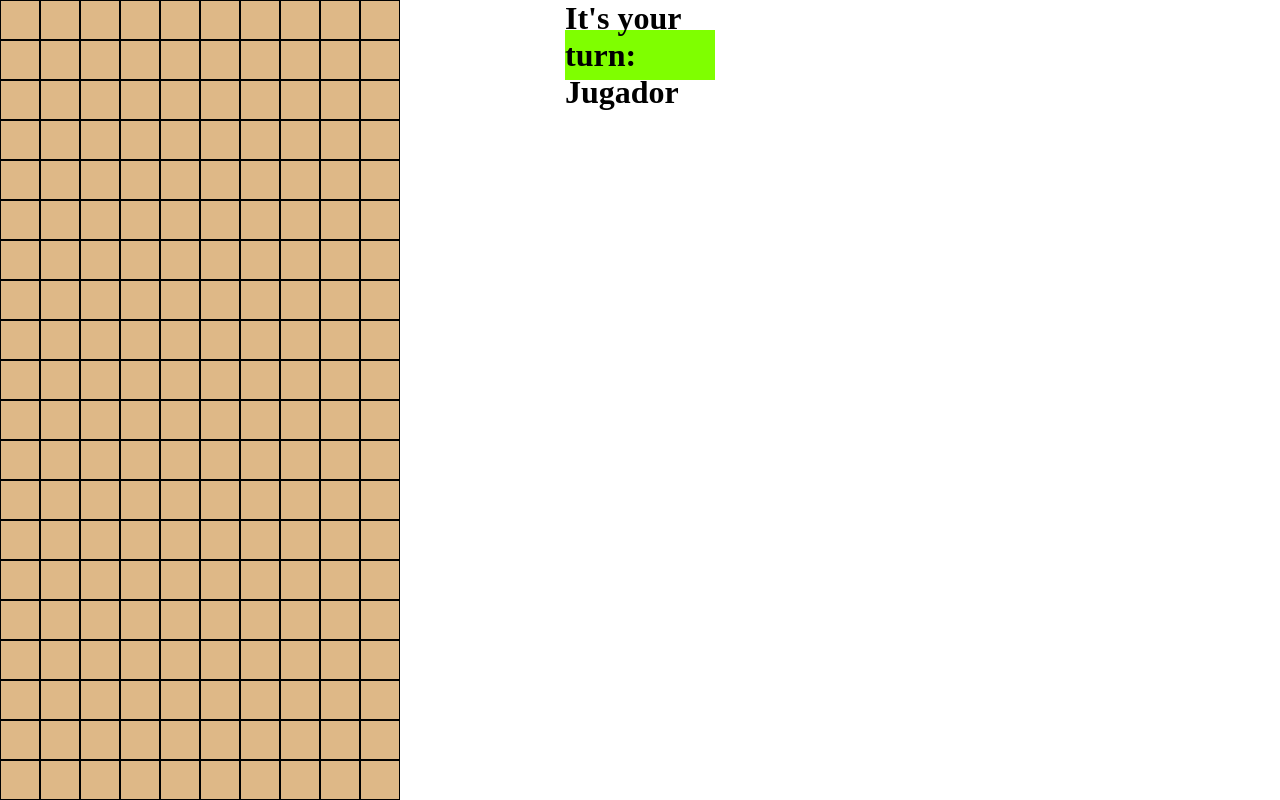
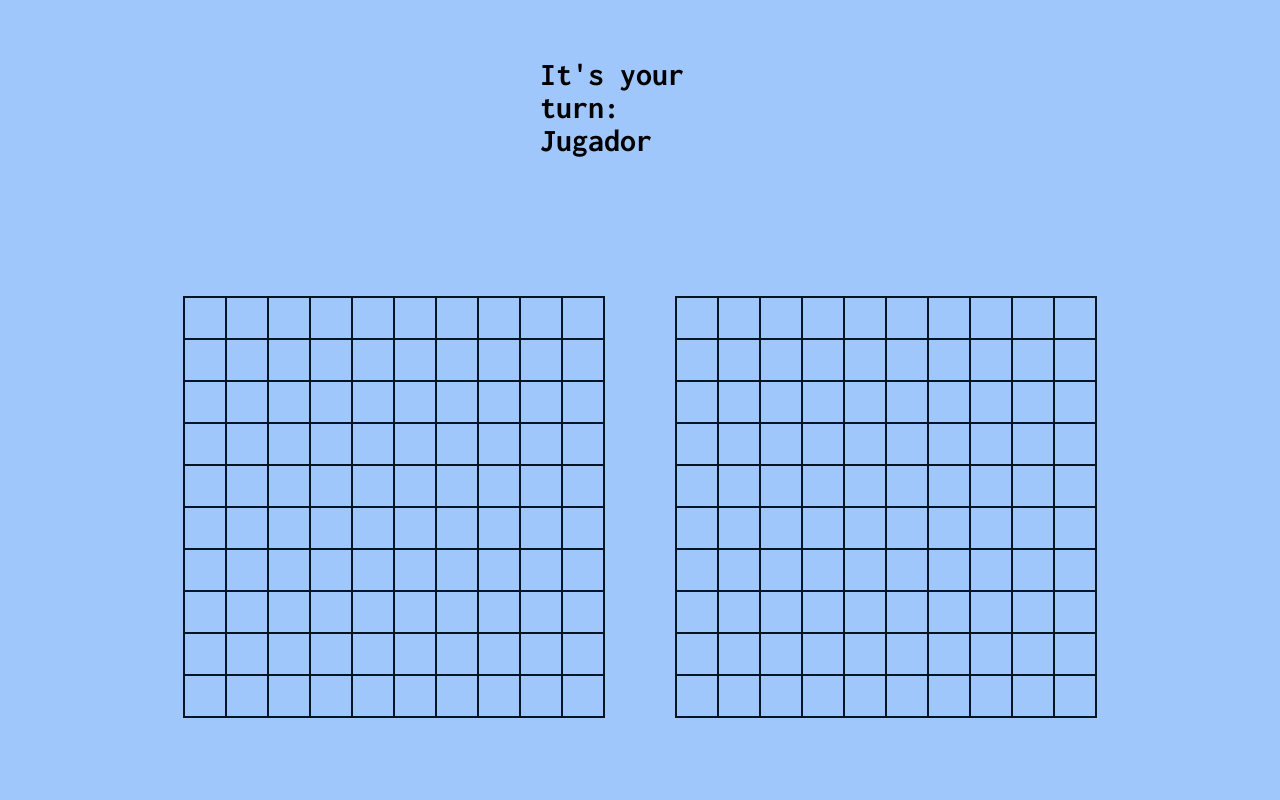
Before and after one commit to Tiago-salva/Battleship, a website with bundled scripts: page src/index.html in a window 1280 px wide. Built offline with nearby package versions, Linux system fonts and the light colour scheme; files whose address does not match are found by name.

Commit message:
feat: add new styles for the board and cells

```diff
--- a/src/styles.css
+++ b/src/styles.css
@@ -1,3 +1,15 @@
+@import url('https://fonts.googleapis.com/css2?family=Anton&display=swap');
+@import url('https://fonts.googleapis.com/css2?family=Inconsolata:wght@200..900&display=swap');
+
+:root {
+    --black: rgb(2, 21, 38);
+    --dark-blue: rgb(3, 52, 110);
+    --light-blue: rgba(66, 145, 250, 50%);
+    --light-blue-hover: rgb(120, 174, 245);
+    --blue: rgb(2, 76, 194);
+    --white: rgb(245, 245, 245);
+}
+
 * {
     margin: 0;
     padding: 0;
@@ -5,23 +17,41 @@
 }
 
 body {
+    background-color: var(--light-blue);
     width: 100%;
     height: 100vh;
     display: flex;
+    flex-direction: column;
+    justify-content: space-around;
+    align-items: center;
+    position: relative;
+}
+
+.waves {
+    position: absolute;
+    top: 0;
+    left: 0;
+    width: 100%;
+    height: 180px;
+    background: url("waves.svg") no-repeat bottom center / cover;
+    z-index: -1;
 }
 
 .game-turn {
-    width: 150px;
+    width: 200px;
     height: 50px;
-    background-color: chartreuse;
+    background-color: var(--grey);
     display: flex;
     justify-content: center;
     align-items: center;
-    position: absolute;
-    top: 30px;
-    left: 0;
-    right: 0;
-    margin: auto;
+    border-radius: 5px;
+    font-size: 2rem;
+    font-family: "Inconsolata", sans-serif;
+}
+
+.gameboards-container {
+    display: flex;
+    gap: 70px;
 }
 
 .gameboard-computer-container,
@@ -29,20 +59,29 @@ body {
     margin: auto;
     width: fit-content;
     display: grid;
-    grid-template-rows: repeat(10, 40px);
-    grid-template-columns: repeat(10, 40px);
+    grid-template-rows: repeat(10, 42px);
+    grid-template-columns: repeat(10, 42px);
     justify-items: center;
-    background-color: aqua;
+    border: 1px solid var(--black);
 }
 
 .cell {
     display: flex;
     justify-content: center;
     align-items: center;
-    width: 40px;
-    background-color: burlywood;
-    border: 1px solid black;
+    width: 42px;
+    border: 1px solid var(--black);
     cursor: pointer;
+}
+
+.cell:hover {
+    background-color: var(--light-blue-hover);
+}
+
+.cell-empty,
+.cell-full {
+    cursor: not-allowed;
+    pointer-events: none;
 }
 
 .cell-empty {
```
